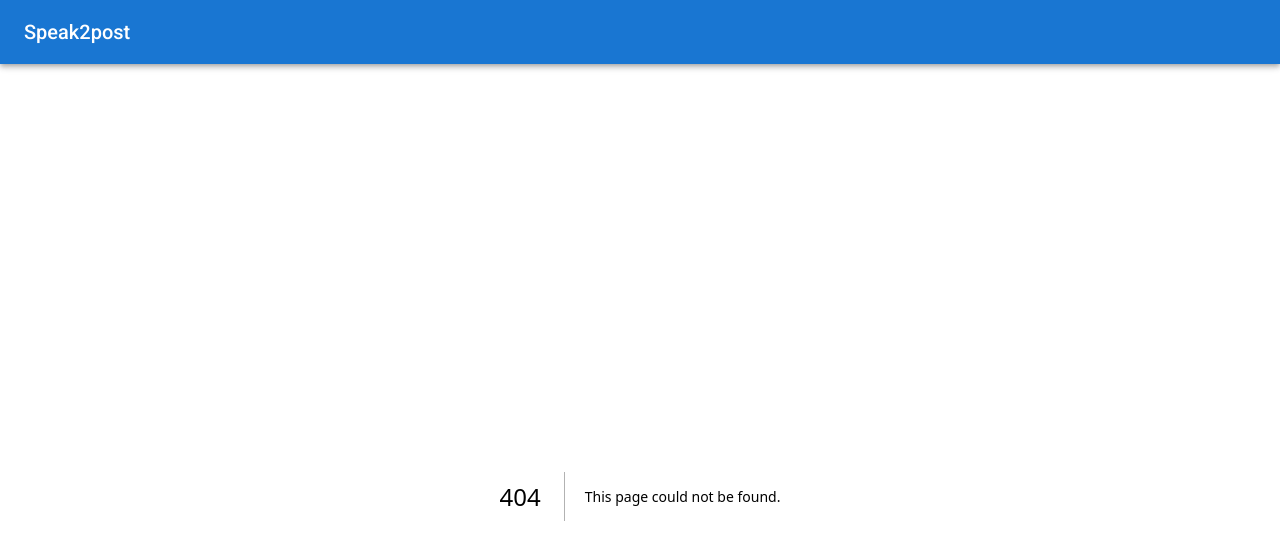
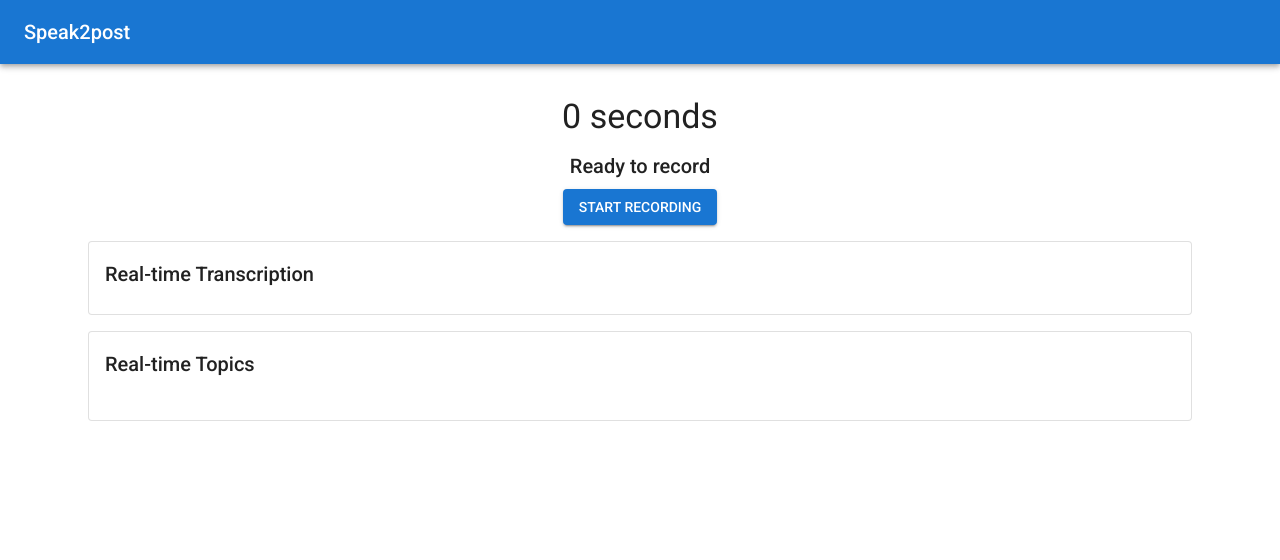
Before and after one commit to nakajima97/speak2post, a Next.js app: page /record in a window 1280 px wide. Before the commit this address had no page. Shown: the top 560 px of the page. Built offline with nearby package versions, Linux system fonts and the light colour scheme; what @mui/material-nextjs would draw is missing.

Commit message:
#3 録音ページを作成

```diff
--- /dev/null
+++ b/src/app/record/page.tsx
@@ -0,0 +1,90 @@
+'use client'
+
+import React, { useState, useEffect } from 'react';
+import { Button, Card, CardContent, Typography, List, ListItem, Container } from '@mui/material';
+
+const RecordingScreen = () => {
+  const [isRecording, setIsRecording] = useState(false);
+  const [transcript, setTranscript] = useState('');
+  const [topics, setTopics] = useState<string[]>([]);
+  const [recordingTime, setRecordingTime] = useState(0);
+
+  useEffect(() => {
+    let interval: NodeJS.Timeout;
+    if (isRecording) {
+      interval = setInterval(() => {
+        setRecordingTime((prevTime) => prevTime + 1);
+      }, 1000);
+    }
+    return () => clearInterval(interval);
+  }, [isRecording]);
+
+  const startRecording = () => {
+    setIsRecording(true);
+    // Implement actual recording logic here
+  };
+
+  const stopRecording = () => {
+    setIsRecording(false);
+    // Implement actual stop recording logic here
+    // For now, we'll just pass a dummy Blob
+    // onStop(new Blob());
+  };
+
+  // Simulating real-time transcription and topic extraction
+  useEffect(() => {
+    if (isRecording) {
+      const transcriptionInterval = setInterval(() => {
+        setTranscript((prevTranscript) => prevTranscript + ' Lorem ipsum dolor sit amet.');
+        setTopics((prevTopics) => [...prevTopics, `Topic ${prevTopics.length + 1}`]);
+      }, 2000);
+
+      return () => clearInterval(transcriptionInterval);
+    }
+  }, [isRecording]);
+
+  return (
+    <Container>
+      <Typography variant="h4" align="center" gutterBottom>
+        {recordingTime} seconds
+      </Typography>
+      <Typography variant="h6" align="center" gutterBottom>
+        {isRecording ? 'Recording...' : 'Ready to record'}
+      </Typography>
+
+      <div style={{ display: 'flex', justifyContent: 'center', marginBottom: '16px' }}>
+        {!isRecording ? (
+          <Button variant="contained" color="primary" onClick={startRecording}>
+            Start Recording
+          </Button>
+        ) : (
+          <Button variant="contained" color="error" onClick={stopRecording}>
+            Stop Recording
+          </Button>
+        )}
+      </div>
+
+      <Card variant="outlined" style={{ marginBottom: '16px' }}>
+        <CardContent>
+          <Typography variant="h6">Real-time Transcription</Typography>
+          <Typography variant="body2" color="textSecondary">
+            {transcript}
+          </Typography>
+        </CardContent>
+      </Card>
+
+      <Card variant="outlined">
+        <CardContent>
+          <Typography variant="h6">Real-time Topics</Typography>
+          <List>
+            {topics.map((topic, index) => (
+              <ListItem key={index}>{topic}</ListItem>
+            ))}
+          </List>
+        </CardContent>
+      </Card>
+    </Container>
+  );
+};
+
+export default RecordingScreen;
```
